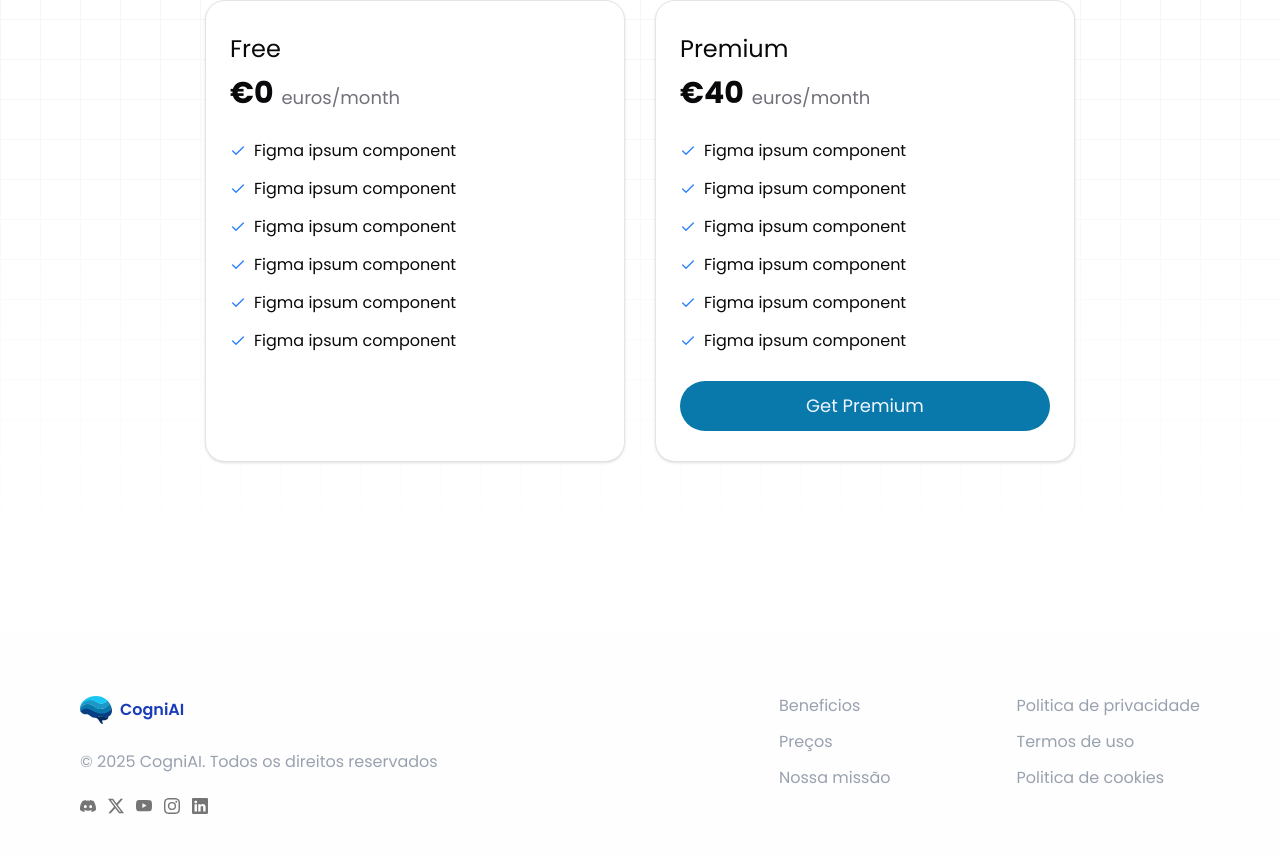
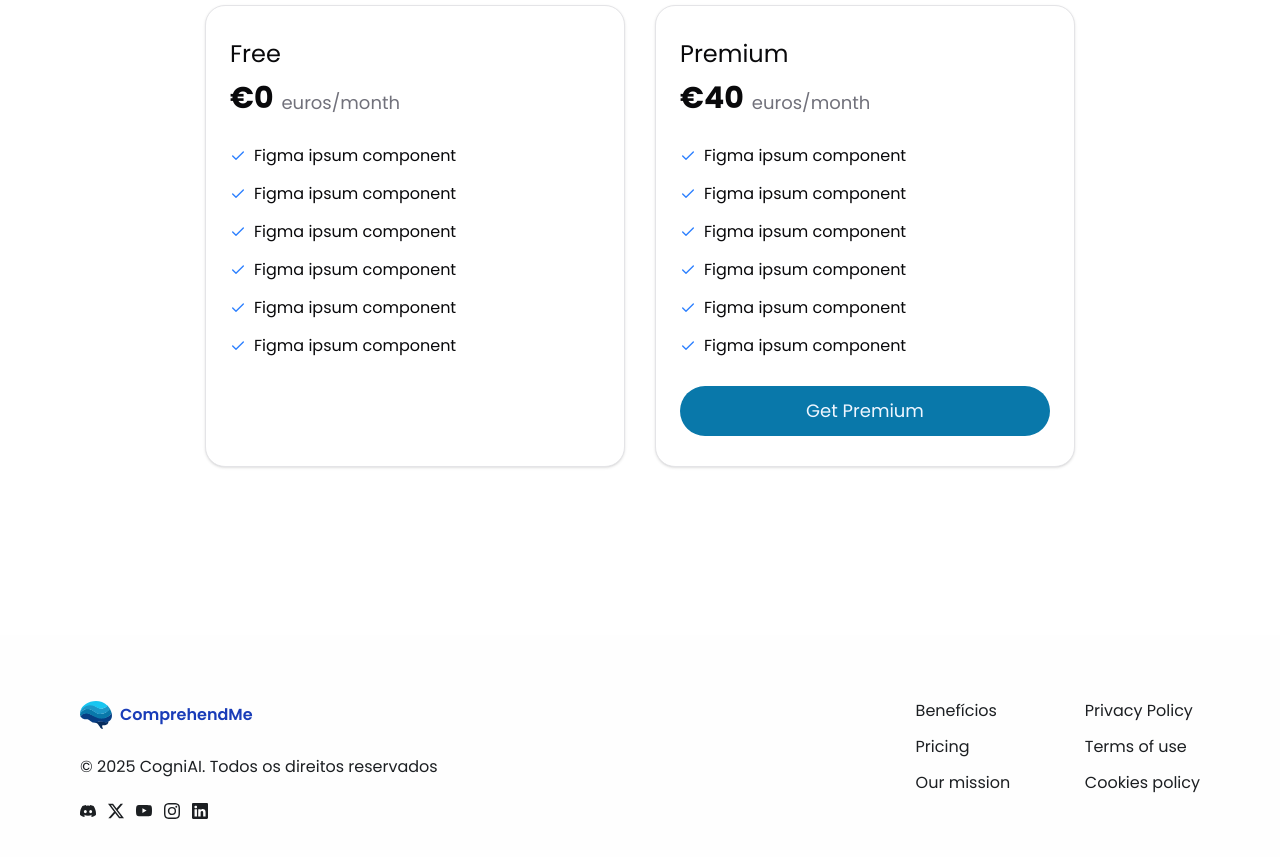
Before and after one commit to ComprehendMe/front-end, a React (Vite) app: page / in a window 1280 px wide. Shown: the part 1101-1958 px from the top of the page. Built offline with nearby package versions, Linux system fonts and the light colour scheme.

Commit message:
style: changes on main sections, such as footer, header, and header auth

```diff
--- a/src/components/footer.tsx
+++ b/src/components/footer.tsx
@@ -1,3 +1,4 @@
+import { Link } from "@tanstack/react-router";
 import {
   BsDiscord,
   BsTwitterX,
@@ -13,51 +14,53 @@ export default function Footer() {
         <div className="flex gap-2 items-center">
           <img src="/logo.svg" alt="logo" className="w-8 h-8 object-contain" />
           <span className="font-semibold text-[16px] text-blue-800">
-						CogniAI
+            ComprehendMe
           </span>
         </div>
-				<span className="text-gray-400 font-normal text-[16px]">
+        <p className="text-[#1C1F22] font-normal text-[16px]">
           © 2025 CogniAI. Todos os direitos reservados
-				</span>
+        </p>
         <div className="flex gap-3 items-center">
           <a href="https://github.com" target="_blank" rel="noopener">
-						<BsDiscord className="w-4 h-4 text-[#757575] object-contain" />
+            <BsDiscord className="w-4 h-4 text-[#1C1F22] object-contain" />
           </a>
           <a href="https://x.com" target="_blank" rel="noopener">
-						<BsTwitterX className="w-4 h-4 text-[#757575] object-contain" />
+            <BsTwitterX className="w-4 h-4 text-[#1C1F22] object-contain" />
           </a>
           <a href="https://youtube.com" target="_blank" rel="noopener">
-						<BsYoutube className="w-4 h-4 text-[#757575] object-contain" />
+            <BsYoutube className="w-4 h-4 text-[#1C1F22] object-contain" />
           </a>
           <a href="https://instagram.com" target="_blank" rel="noopener">
-						<BsInstagram className="w-4 h-4 text-[#757575] object-contain" />
+            <BsInstagram className="w-4 h-4 text-[#1C1F22] object-contain" />
           </a>
           <a href="https://linkedin.com" target="_blank" rel="noopener">
-						<BsLinkedin className="w-4 h-4 text-[#757575] object-contain" />
+            <BsLinkedin className="w-4 h-4 text-[#1C1F22] object-contain" />
           </a>
         </div>
       </div>
       <div className="grid grid-cols-2 gap-[54px]">
-				<div className="flex flex-col gap-3">
-					<span className="text-gray-400 font-normal text-[16px]">
-						Beneficios
-					</span>
-					<span className="text-gray-400 font-normal text-[16px]">Preços</span>
-					<span className="text-gray-400 font-normal text-[16px]">
-						Nossa missão
-					</span>
-				</div>
-				<div className="flex flex-col gap-3">
-					<span className="text-gray-400 font-normal text-[16px]">
-						Politica de privacidade
-					</span>
-					<span className="text-gray-400 font-normal text-[16px]">
-						Termos de uso
-					</span>
-					<span className="text-gray-400 font-normal text-[16px]">
-						Politica de cookies
-					</span>
-				</div>
+        <ul className="flex flex-col gap-3">
+          <li className="text-[#1C1F22] font-normal text-[16px]">
+            <Link to="/">Benefícios</Link>
+          </li>
+          <li className="text-[#1C1F22] font-normal text-[16px]">
+            <Link to="/">Pricing</Link>
+          </li>
+          <li className="text-[#1C1F22] font-normal text-[16px]">
+            <Link to="/">Our mission</Link>
+          </li>
+        </ul>
+        <ul className="flex flex-col gap-3">
+          <li className="text-[#1C1F22] font-normal text-[16px]">
+            <Link to="/">Privacy Policy</Link>
+          </li>
+          <li className="text-[#1C1F22] font-normal text-[16px]">
+            <Link to="/">Terms of use</Link>
+          </li>
+          <li className="text-[#1C1F22] font-normal text-[16px]">
+            <Link to="/">Cookies policy</Link>
+          </li>
+        </ul>
       </div>
     </footer>
   );
--- a/src/components/header.tsx
+++ b/src/components/header.tsx
@@ -13,7 +13,7 @@ export default function Header() {
 			<nav className="flex justify-between items-center w-full">
 				<div className="flex items-center gap-2.5">
 					<img src="/logo.svg" alt="logo" className="w-8 h-8" />
-					<h1 className="text-[16px] font-semibold text-primary">CogniAI</h1>
+					<h1 className="text-[16px] font-semibold text-primary">ComprehendMe</h1>
 				</div>
 				<div className="flex items-center">
 					<NavigationMenu>
--- a/src/components/ui/button.tsx
+++ b/src/components/ui/button.tsx
@@ -23,7 +23,7 @@ const buttonVariants = cva(
 			size: {
 				default: "h-9 px-4 py-2 has-[>svg]:px-3",
 				sm: "h-8 rounded-md gap-1.5 px-3 has-[>svg]:px-2.5",
-				lg: "h-10 rounded-md px-6 has-[>svg]:px-4",
+				lg: "h-[45px] rounded-md px-6 has-[>svg]:px-4",
 				icon: "size-9",
 				"icon-sm": "size-8",
 				"icon-lg": "size-12",
--- a/src/routes/index.tsx
+++ b/src/routes/index.tsx
@@ -12,13 +12,13 @@ export const Route = createFileRoute("/")({
 function App() {
   return (
     <>
-      <div className="relative min-h-screen bg-white">
+      <div className="min-h-screen bg-white">
         <div
           className={cn(
             "absolute inset-0",
-            "[background-size:40px_40px]",
-            "[background-image:linear-gradient(to_right,#e4e4e7_1px,transparent_1px),linear-gradient(to_bottom,#e4e4e7_1px,transparent_1px)]",
-            "dark:[background-image:linear-gradient(to_right,#262626_1px,transparent_1px),linear-gradient(to_bottom,#262626_1px,transparent_1px)]",
+            "bg-size-[32px_32px]",
+            "bg-[linear-gradient(to_right,#e4e4e7_1px,transparent_1px),linear-gradient(to_bottom,#e4e4e7_1px,transparent_1px)]",
+            "dark:bg-[linear-gradient(to_right,#262626_1px,transparent_1px),linear-gradient(to_bottom,#262626_1px,transparent_1px)]",
           )}
         />
         <div className="pointer-events-none absolute inset-0 flex items-center justify-center bg-white mask-[linear-gradient(to_bottom,transparent_0%,black)] dark:bg-black" />
@@ -30,7 +30,8 @@ function App() {
                 Practice without fear. Serve without hesitation.
               </h1>
               <p className="text-lg text-[#1C1F22] font-medium tracking-tight max-w-4xl">
-                Realistic virtual patients, immediate feedback, and a safe environment for you to grow as a therapist.
+                Realistic virtual patients, immediate feedback, and a safe
+                environment for you to grow as a therapist.
               </p>
               <Button size="lg" className="rounded-full text-lg px-6 w-fit">
                 To start
@@ -49,7 +50,8 @@ function App() {
               <div className="flex flex-col gap-1">
                 <p className="text-lg font-medium">Choose a patient</p>
                 <p className="text-[16px] text-[#757575] font-normal">
-                  Clinical profiles with varying levels of difficulty and behaviors.
+                  Clinical profiles with varying levels of difficulty and
+                  behaviors.
                 </p>
               </div>
             </div>
@@ -64,7 +66,8 @@ function App() {
               <div className="flex flex-col gap-1">
                 <p className="text-lg font-medium">Chat in real time</p>
                 <p className="text-[16px] text-[#757575] font-normal">
-                  Consistent and contextual AI, with emotional cues and natural pacing.
+                  Consistent and contextual AI, with emotional cues and natural
+                  pacing.
                 </p>
               </div>
             </div>
@@ -79,7 +82,8 @@ function App() {
               <div className="flex flex-col gap-1">
                 <p className="text-lg font-medium">Receive a report</p>
                 <p className="text-[16px] text-[#757575] font-normal">
-                  Analyses of empathy, coherence, and key moments, with recommendations.
+                  Analyses of empathy, coherence, and key moments, with
+                  recommendations.
                 </p>
               </div>
             </div>
```
Also changed, not shown: src/components/auth/auth-dialog.tsx (+31 -22 lines). Lines whose indentation alone changed are shown as unchanged.
